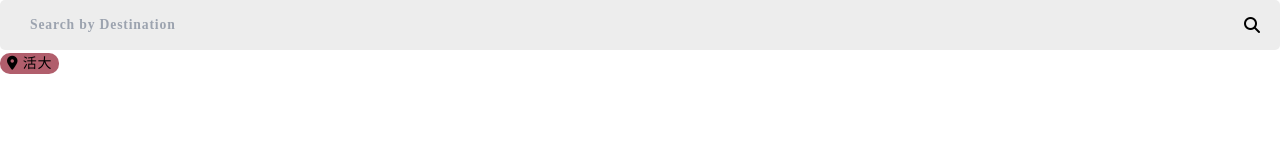
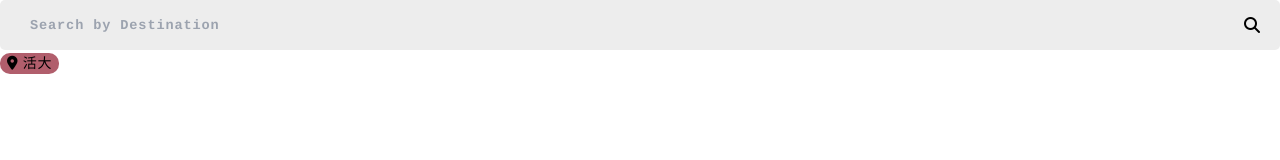
Before and after one commit to ZaiKuku/Soon-Solve, a Next.js app in the folder frontend/: page / in a window 1280 px wide. Shown: the top 160 px of the page. Built offline with nearby package versions, Linux system fonts and the light colour scheme; a web font is replaced by a local one.

Commit message:
fix: fix search bar style

```diff
--- a/frontend/src/styles/searchBar.module.scss
+++ b/frontend/src/styles/searchBar.module.scss
@@ -12,7 +12,7 @@
     width: 100%;
     height: 100%;
     background-color: transparent;
-    font-family: "Noto Sans TC";
+    font-family: "Noto Sans TC", Courier, monospace;
     font-style: normal;
     font-weight: 700;
     font-size: 13.6422px;
```
